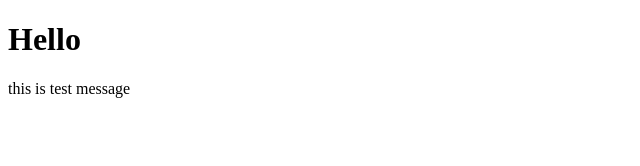
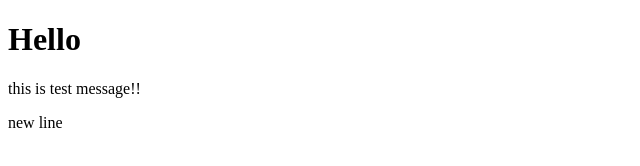
Before and after one commit to Sandroberidze65/MyProject, a plain HTML site: page index.html in a window 1280 px wide. Shown: the full height of the page, 0-640 px from the left. Drawn offline with Linux system fonts and the light colour scheme.

Commit message:
new changes

```diff
--- a/index.html
+++ b/index.html
@@ -8,6 +8,7 @@
 </head>
 <body>
     <h1>Hello</h1>
-    <p>this is test message</p>
+    <p>this is test message!!</p>
+    <p> new line</p>
 </body>
 </html>
```
